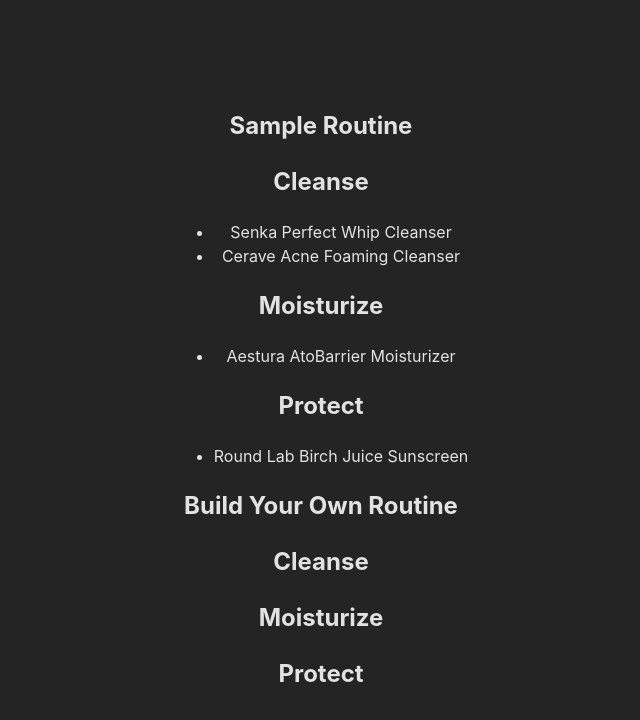
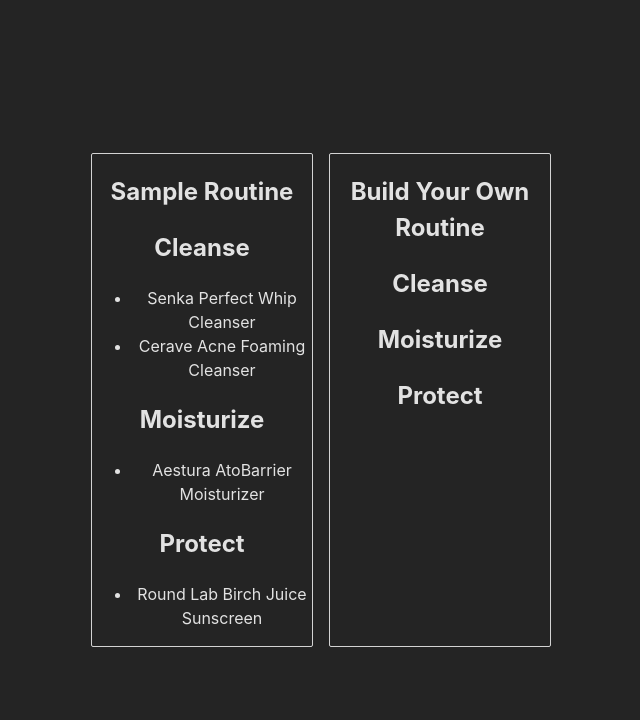
Before and after one commit to ejrojales/SkinCare101, a React (Vite) app in the folder vite-skincare/: page / in a window 1280 px wide. Shown: the top 720 px of the page, without its empty margins (319-959 px from the left). Built offline with nearby package versions, Linux system fonts and the light colour scheme.

Commit message:
sample and custom routine styled side-by-side

```diff
--- a/vite-skincare/src/App.css
+++ b/vite-skincare/src/App.css
@@ -4,11 +4,3 @@
   padding: 2rem;
   text-align: center;
 }
-
-.card {
-  padding: 2em;
-}
-
-.read-the-docs {
-  color: #888;
-}
--- a/vite-skincare/src/App.jsx
+++ b/vite-skincare/src/App.jsx
@@ -3,8 +3,21 @@
 import { useState } from 'react'
 import { DragDropContext, Draggable } from 'react-beautiful-dnd'
 import { StrictModeDroppable as Droppable } from './helpers/StrictModeDroppable'
+import styled from 'styled-components'
 import './App.css'
 
+const Container = styled.div`
+  display:flex;
+  flex-direction: row;
+`;
+
+const RoutineStyle = styled.div`
+  flex-direction: column;
+  margin: 8px;
+  width: 220px;
+  border: 1px solid lightgrey;
+  border-radius: 2px;
+`;
 
 const PRODUCTS = [
   { id: 1, step: "Cleanse", name: "Senka Perfect Whip Cleanser" },
@@ -94,20 +107,24 @@
   }
 
   return (
-    <div>
+
+    <Container>
+
       <DragDropContext onDragEnd={handleOnDragEnd}>
-        <div>
+
+        <RoutineStyle>
           <h2>Sample Routine</h2>
           <RoutineTable products={products} routine="Sample" />
-        </div>
+        </RoutineStyle>
 
-        <div>
+        <RoutineStyle>
           <h2>Build Your Own Routine</h2>
           <RoutineTable products={products} routine="Custom" />
-        </div>
+        </RoutineStyle>
+
       </DragDropContext>
 
-    </div >
+    </Container >
   );
 }
 
--- a/vite-skincare/src/index.css
+++ b/vite-skincare/src/index.css
@@ -23,6 +23,7 @@
 a:hover {
   color: #535bf2;
 }
+
 
 body {
   margin: 0;
```
